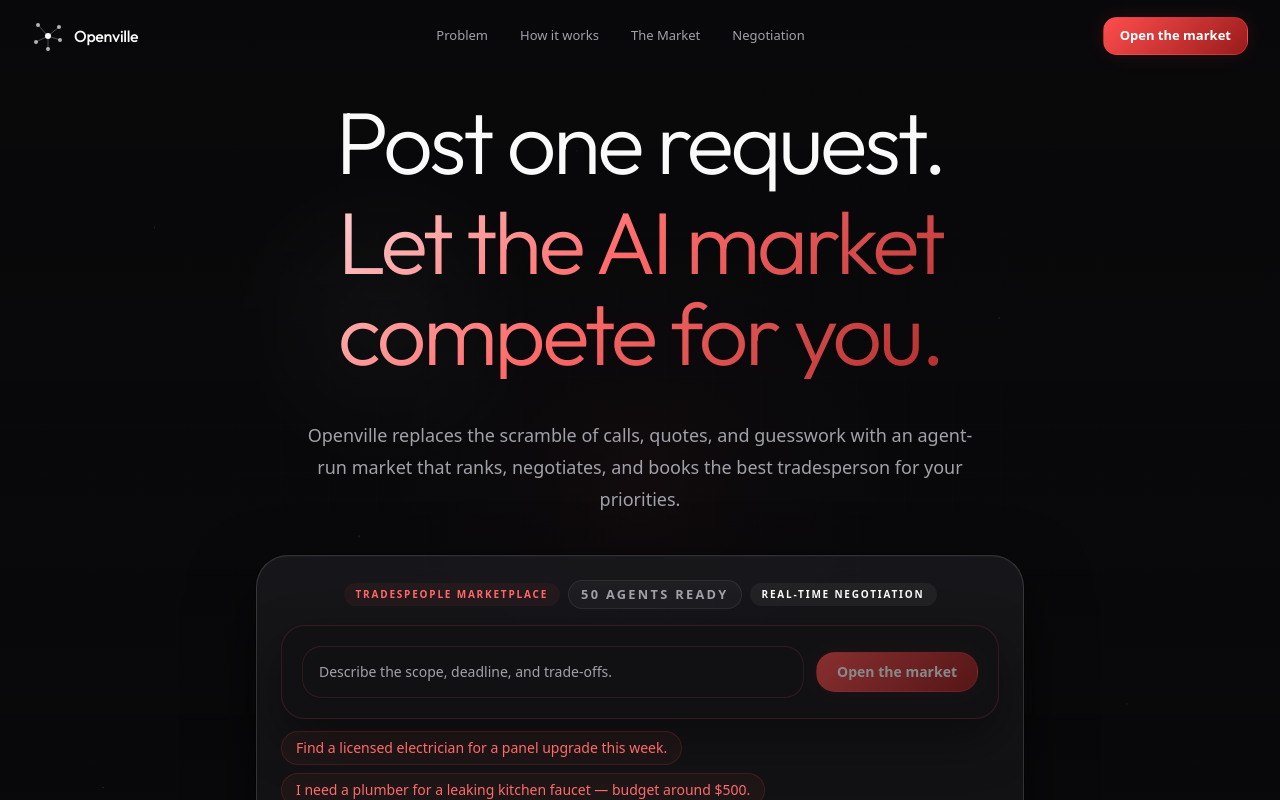
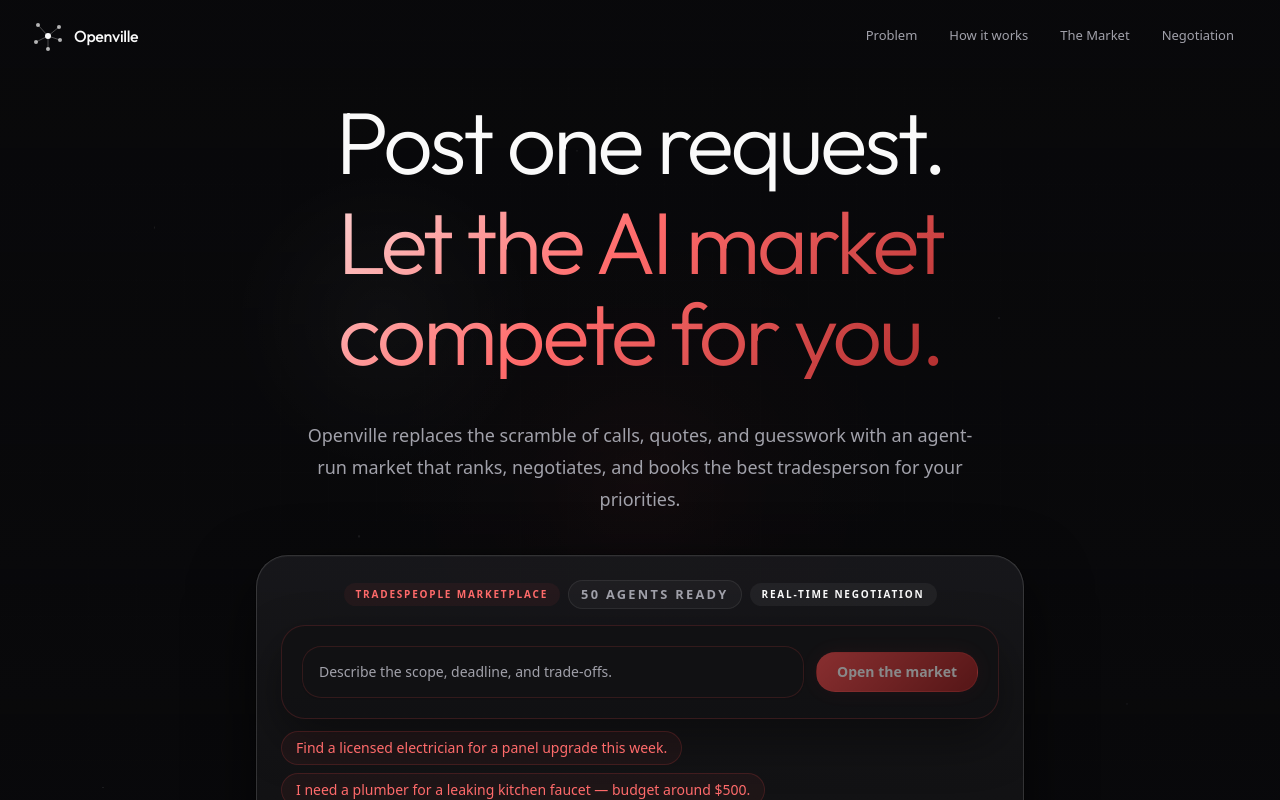
Before and after one commit to jeremykamber/openville, a Next.js app: page / in a window 1280 px wide. Shown: the top 800 px of the page. Built offline with nearby package versions, Linux system fonts and the light colour scheme.

Commit message:
fix: remove 'Open the market' CTA from header, move nav links to right
Remove the desktop and mobile CTA buttons from the header. Nav links now
sit on the right side of the header bar where the CTA used to be. Clean up
the unused onCtaClick prop and handleHeaderCta callback.

```diff
--- a/features/chat/components/OpenvilleWorkspace.tsx
+++ b/features/chat/components/OpenvilleWorkspace.tsx
@@ -76,16 +76,6 @@ export function OpenvilleWorkspace() {
     setMode("transitioning");
   }, [submitRequest]);
 
-  const handleHeaderCta = useCallback(() => {
-    // Scroll to the hero composer area
-    const hero = document.querySelector('[aria-label*="Hero"]');
-    if (hero) {
-      hero.scrollIntoView({ behavior: "smooth", block: "start" });
-    } else {
-      window.scrollTo({ top: 0, behavior: "smooth" });
-    }
-  }, []);
-
   const isStoryMode = mode !== "active";
 
   return (
@@ -97,7 +87,7 @@ export function OpenvilleWorkspace() {
             key="header"
             exit={{ opacity: 0, y: -20, transition: { duration: 0.3, ease: EASE } }}
           >
-            <Header onCtaClick={handleHeaderCta} />
+            <Header />
           </motion.div>
         )}
       </AnimatePresence>
--- a/features/landing/components/Header.tsx
+++ b/features/landing/components/Header.tsx
@@ -59,11 +59,7 @@ const mobileLinkItem = {
 
 // ── Component ────────────────────────────────────────────────────────────────
 
-interface HeaderProps {
-  onCtaClick?: () => void;
-}
-
-export function Header({ onCtaClick }: HeaderProps) {
+export function Header() {
   const [scrolled, setScrolled] = useState(false);
   const [hidden, setHidden] = useState(false);
   const [mobileOpen, setMobileOpen] = useState(false);
@@ -157,7 +153,8 @@ export function Header({ onCtaClick }: HeaderProps) {
               </span>
             </a>
 
-            {/* Desktop nav links */}
+            {/* Desktop nav links + Mobile toggle */}
+            <div className="flex items-center gap-1">
               <div className="hidden items-center gap-1 md:flex">
                 {NAV_LINKS.map((link) => (
                   <button
@@ -170,28 +167,6 @@ export function Header({ onCtaClick }: HeaderProps) {
                   </button>
                 ))}
               </div>
-
-            {/* Desktop CTA + Mobile toggle */}
-            <div className="flex items-center gap-3">
-              <button
-                type="button"
-                onClick={onCtaClick}
-                className="hidden rounded-xl border border-[rgba(255,77,77,0.3)] px-4 py-2 text-[13px] font-semibold text-white shadow-[0_0_20px_rgba(255,77,77,0.12)] md:block"
-                style={{
-                  background: "linear-gradient(135deg, #ff4d4d, #991b1b)",
-                  transition: "box-shadow 0.3s ease, border-color 0.3s ease",
-                }}
-                onMouseEnter={(e) => {
-                  e.currentTarget.style.boxShadow = "0 0 32px rgba(255,77,77,0.25)";
-                  e.currentTarget.style.borderColor = "rgba(255,77,77,0.5)";
-                }}
-                onMouseLeave={(e) => {
-                  e.currentTarget.style.boxShadow = "0 0 20px rgba(255,77,77,0.12)";
-                  e.currentTarget.style.borderColor = "rgba(255,77,77,0.3)";
-                }}
-              >
-                Open the market
-              </button>
 
               {/* Mobile hamburger */}
               <button
@@ -262,22 +237,6 @@ export function Header({ onCtaClick }: HeaderProps) {
                 </motion.button>
               ))}
 
-              <motion.div variants={mobileLinkItem} className="mt-8">
-                <button
-                  type="button"
-                  onClick={() => {
-                    setMobileOpen(false);
-                    onCtaClick?.();
-                  }}
-                  className="rounded-2xl border border-[rgba(255,77,77,0.3)] px-6 py-3.5 text-base font-semibold text-white shadow-[0_0_24px_rgba(255,77,77,0.15)]"
-                  style={{
-                    background: "linear-gradient(135deg, #ff4d4d, #991b1b)",
-                    transition: "box-shadow 0.3s ease, border-color 0.3s ease",
-                  }}
-                >
-                  Open the market
-                </button>
-              </motion.div>
             </motion.nav>
 
             {/* Bottom border accent */}
```
Lines whose indentation alone changed are shown as unchanged.
